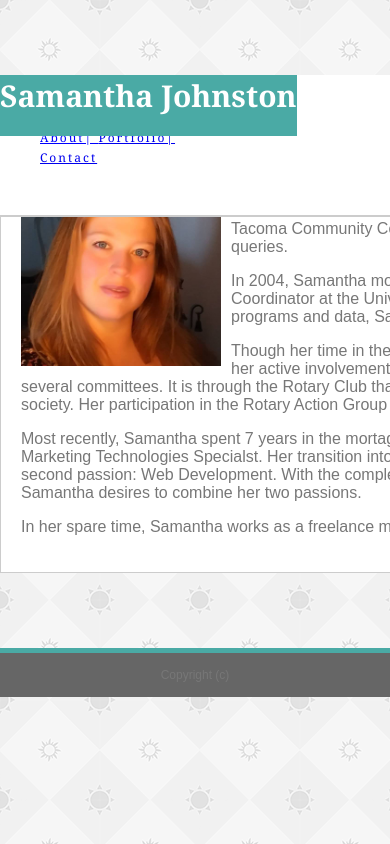
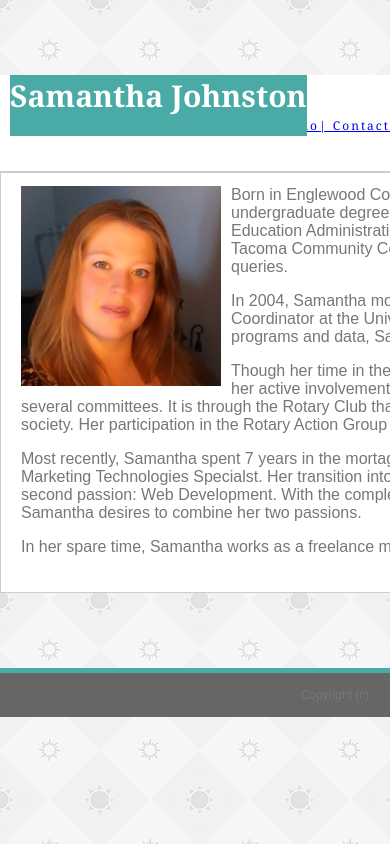
Before and after one commit to Samareimorgan/responsive-portfolio, a plain HTML site: page index.html in a window 390 px wide. Shown: the top 844 px of the page. Drawn offline with Linux system fonts and the light colour scheme; files whose address does not match are found by name.

Commit message:
Add 640 media query

```diff
--- a/assets/css/style.css
+++ b/assets/css/style.css
@@ -115,17 +115,36 @@ input[type=submit]:hover {
 }
 
 @media only screen and (max-width: 980px) {
-
+    footer {
+        width: 980px;
+        overflow:hidden;
+    }
 
 }
 @media only screen and (max-width: 768px){
+    footer {
+        width: 768px;
+        overflow:hidden;
+    }
 
 }
-@media screen and (max-width: 640px) {
+@media only screen and (max-width: 640px) {
     header {
         position: fixed;
+
     }
     .MainLogo {
-        margin:auto;
+        margin-left: 10px
+    }
+
+    footer {
+        width: 640px;
+        overflow:hidden;
+    }
+    .navigation {
+        margin: 0px;
+    }
+    .sectionh2 {
+        margin-top: 40px;
     }
 }
```
